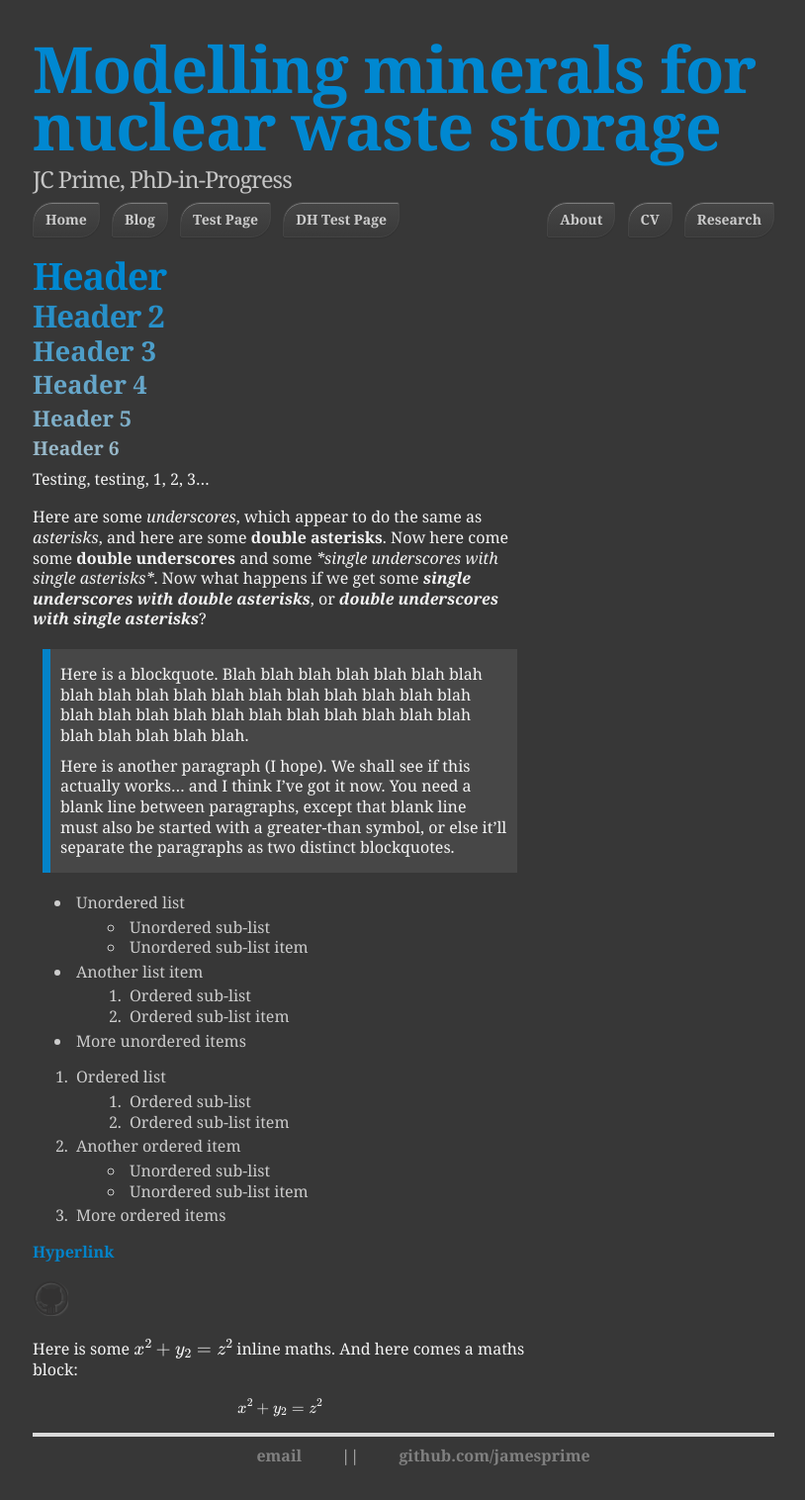
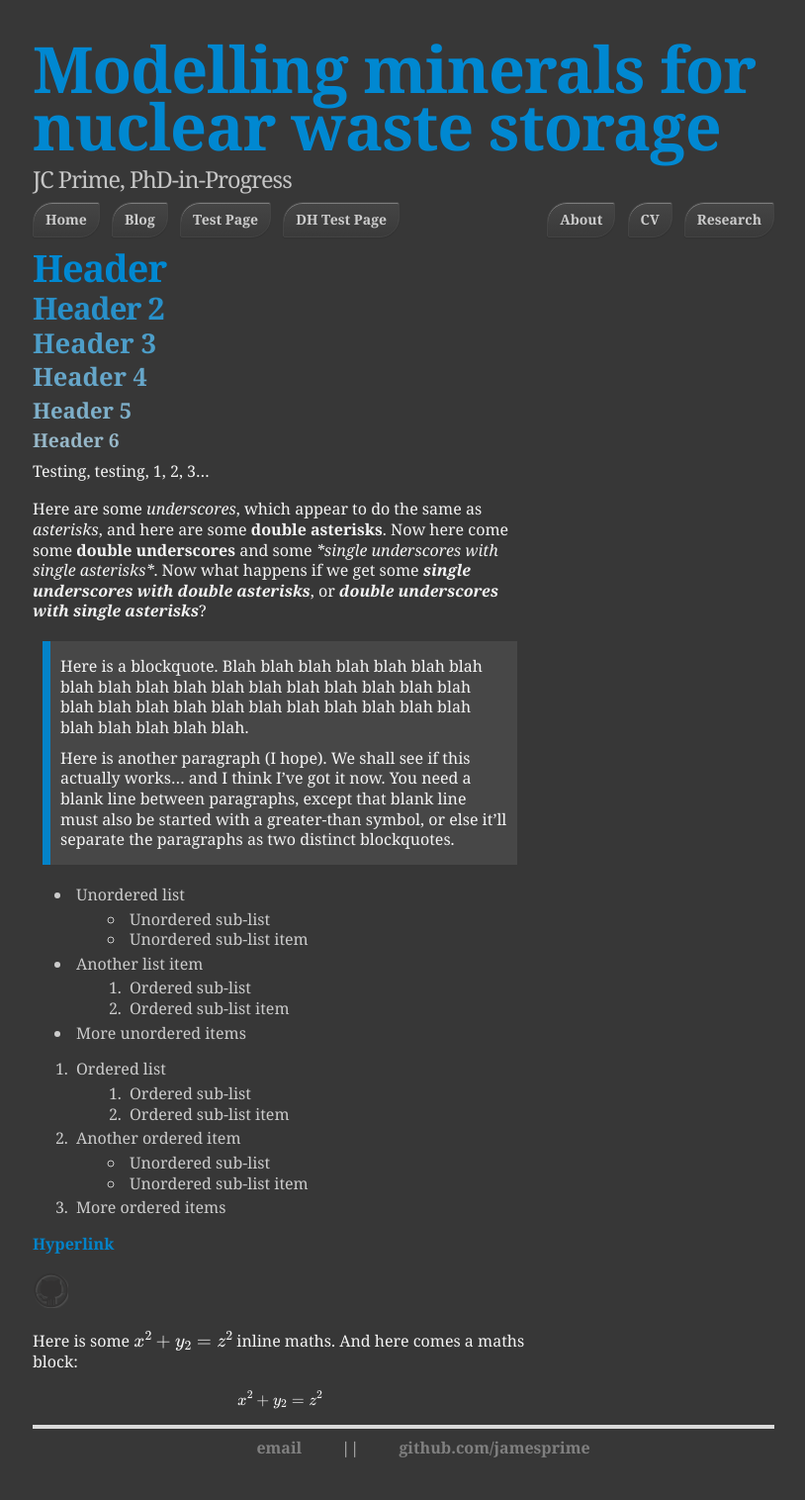
Before and after one commit to jamesprime/jamesprime.github.io, a Jekyll site: the page built from _pages/dhtest/index.md, in a window 1280 px wide. Shown: the whole page at 99% size, without its empty margins (232-1046 px from the left). Built offline with Jekyll 4.4.1, drawn with Linux system fonts in a browser that asks for light colours; nearby versions of some CDN libraries; formulas are drawn with MathJax 3.

Commit message:
Updated _sass/uberduper.scss
Commented out .content float: left

```diff
--- a/_sass/uberduper.scss
+++ b/_sass/uberduper.scss
@@ -446,7 +446,9 @@
 .slogan a { padding: 3px; line-height: 2.5em; }
 
 /*
-pink #f5a2c6
+pink #f5a2c6            li {
+                padding: 0 8px 0 0;
+            }
 light-green #23af4c
 dark-green #2f8b49
 light-orange #fba919
@@ -462,7 +464,7 @@
 //-----------------------------------------------------------------------------
 
 .content {
-    float: left;
+    // float: left;
     line-height: 1.5em;
     margin: 0;
     padding: 0;
```
